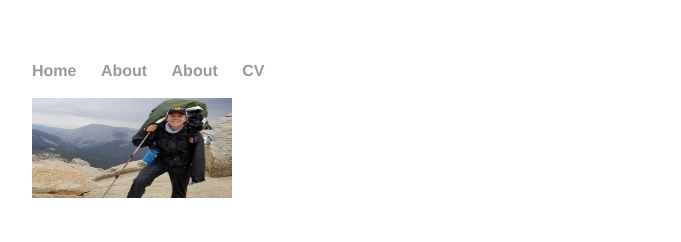
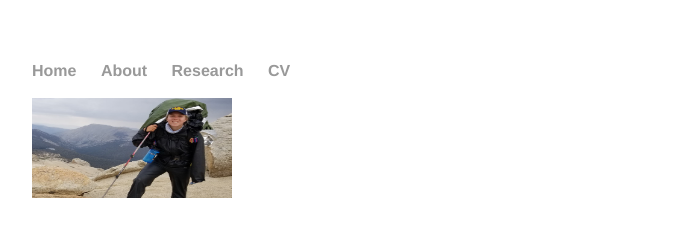
Before and after one commit to SawyerBrand/SawyerBrand.github.io, a Jekyll site: the page built from index.html, in a window 1280 px wide. Shown: the top 242 px of the page, without its empty margins (160-841 px from the left). Built offline with Jekyll 4.4.1, drawn with Linux system fonts in a browser that asks for light colours.

Commit message:
Update default.html

```diff
--- a/_layouts/default.html
+++ b/_layouts/default.html
@@ -10,7 +10,7 @@
 	    		<ul>
 	        		<li><a href="/">Home</a></li>
 		        	<li><a href="/About">About</a></li>
-				<li><a href="/Researcg">About</a></li>
+				<li><a href="/Research">Research</a></li>
 	        		<li><a href="/CV">CV</a></li>
 	    		</ul>
 			</nav>
```
